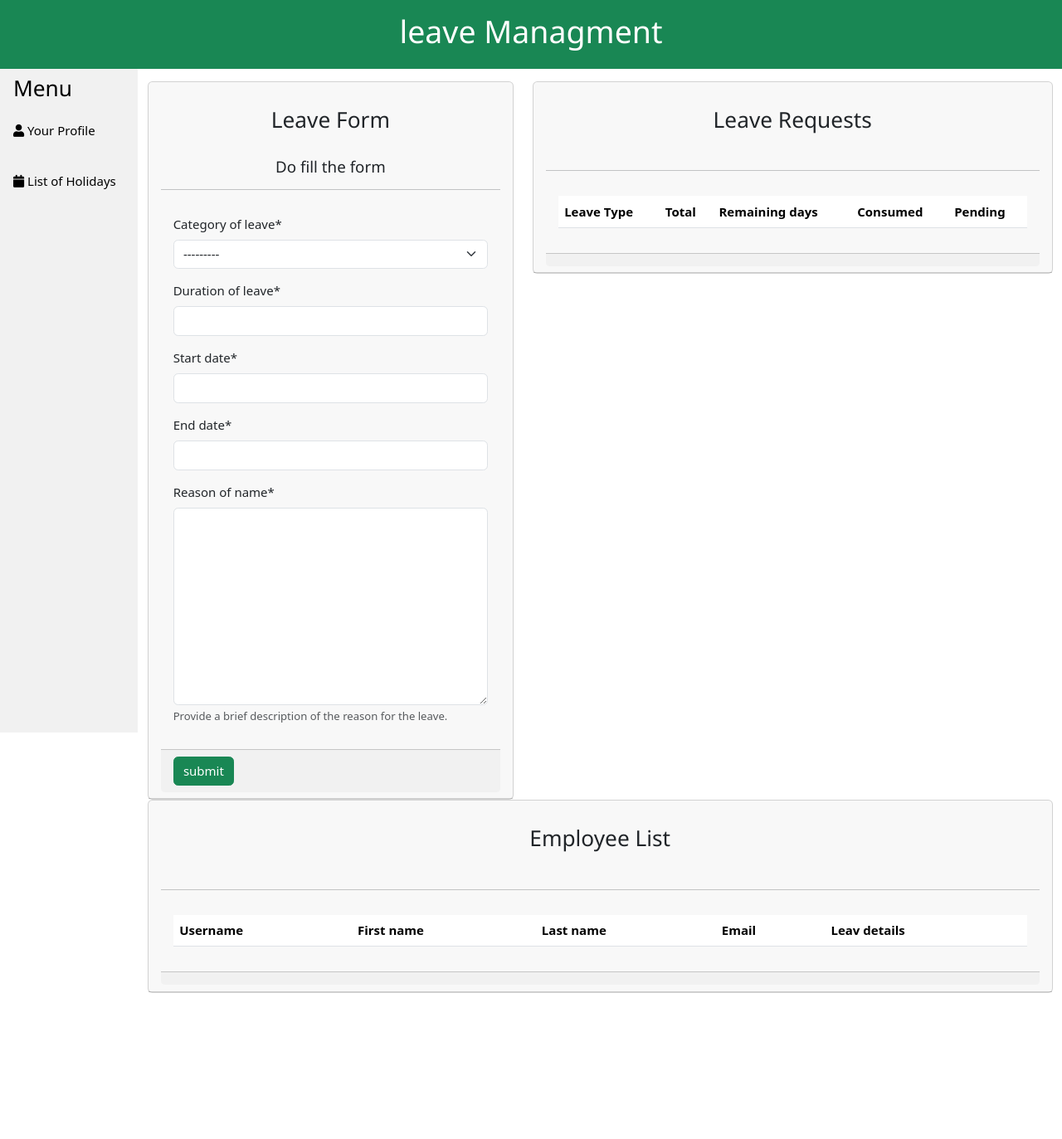
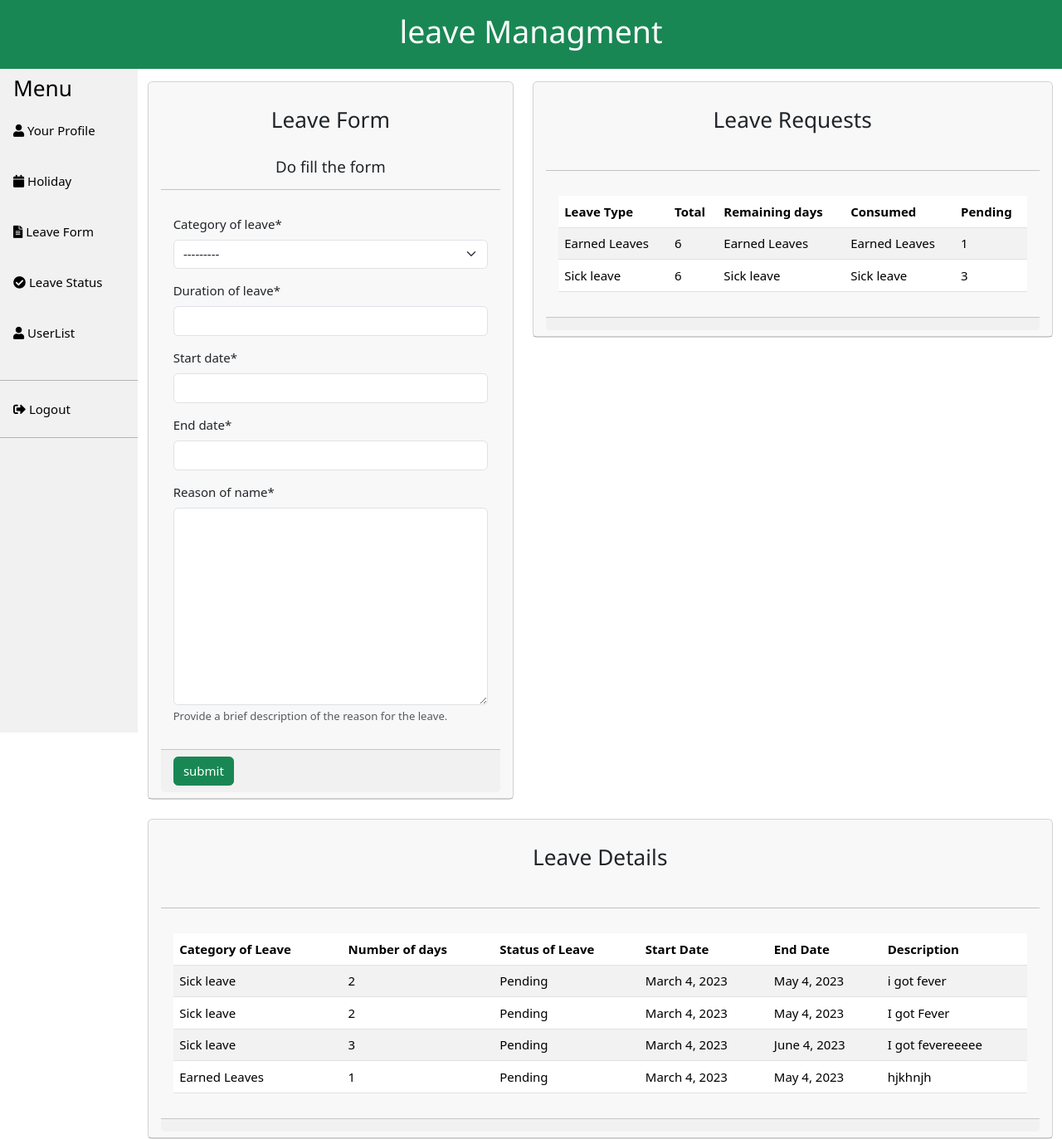
Before and after one commit to rachelneha/Leave__management, a Django app: page /dashboard/ in a window 1280 px wide. Shown: the whole page at 83% size. Before the commit the page ends 1197 px from the top, so only its background shows below. Run offline with Django 4.2, Linux system fonts and the light colour scheme; data comes from the database, SQL or seed files in the repository; both versions use the stored data as it was after the commit; lists and menus that the app fills with data are empty; some libraries are stand-ins or nearby versions.

Commit message:
third commit

```diff
--- a/dashboard/forms.py
+++ b/dashboard/forms.py
@@ -12,3 +12,8 @@
     class Meta:
         model = Holidays
         fields = ["name" ,"date"]
+
+class StatusUpdateForm(forms.ModelForm):
+    class Meta:
+        model = Leave
+        fields = ["application_status"]
--- a/dashboard/models.py
+++ b/dashboard/models.py
@@ -3,9 +3,9 @@
 
 # Create your models here.
 class User(AbstractUser):
-    salary = models.DecimalField(max_digits=10, decimal_places=2, null=True)
-    dob = models.DateField(null=True)
-    do_joining = models.DateField(null=True)
+    salary = models.DecimalField(max_digits=10, decimal_places=2, null=True,blank=True)
+    dob = models.DateField(null=True,blank=True)
+    do_joining = models.DateField(null=True,blank=True)
 
     def __str__(self):
         return self.first_name
@@ -19,12 +19,13 @@
         return self.name
 
 class Leave(models.Model):
-    user = models.ForeignKey(User,on_delete=models.CASCADE)
+    user = models.ForeignKey(User,on_delete=models.CASCADE,null = True)
     category_of_leave = models.ForeignKey(CategoryOfLeave,on_delete=models.CASCADE)
     duration_of_leave = models.IntegerField()
     start_date = models.DateField()
     end_date = models.DateField()
     STATUS =(
+        ('Pending', 'Pending'),
         ('Approved', 'Approved'),
         ('Rejected', 'Rejected'),
              )
@@ -32,7 +33,7 @@
     reason_of_leave = models.TextField(verbose_name ="Reason of name",null = True,help_text="Provide a brief description of the reason for the leave.")
 
     def __str__(self):
-        return self.category_of_leave
+        return self.category_of_leave.name
 
 class Holidays(models.Model):
     name = models.CharField(max_length=50)
--- a/dashboard/templates/base.html
+++ b/dashboard/templates/base.html
@@ -12,7 +12,6 @@
 <body>
 
 
-
 <div class="container-fluid p-3 bg-success text-white text-center">
     <h1>{% block title %}{% endblock %}</h1>
 
@@ -20,18 +19,33 @@
 
 <div class="w3-sidebar w3-light-grey w3-bar-block" style="width:13%">
     <h3 class="w3-bar-item">Menu</h3>
-  <a href="{% url 'profile' 1 %}" class="w3-bar-item w3-button">
+    <a href="{% url 'profile'  %}" class="w3-bar-item w3-button">
         <i class="fas fa-user"></i> Your Profile
     </a><br>
     <a href="{% url 'holiday' %}" class="w3-bar-item w3-button">
-    <i class="fas fa-calendar"></i> List of Holidays
+        <i class="fas fa-calendar"></i> Holiday
     </a><br>
+    <a href="{% url 'dashboard' %}" class="w3-bar-item w3-button">
+        <i class="fas fa-file-alt"></i> Leave Form
+    </a><br>
+     <a href="#" class="w3-bar-item w3-button">
+        <i class="fas fa-check-circle"></i> Leave Status
+    </a><br>
+
+    <a href="{% url 'userlist' %}" class="w3-bar-item w3-button">
+        <i class="fas fa-user"></i> UserList
+    </a><br>
+    <hr>
+    <a href="{% url 'logout' %}" class="w3-bar-item w3-button">
+        <i class="fas fa-sign-out-alt"></i> Logout
+    </a>
+    <hr>
 </div>
 
 <div style="margin-left:13%">
     <div class="container-fluid mt-3">
 
-  {% block content %}  {% endblock%}
+        {% block content %} {% endblock%}
     </div>
 
 
--- a/dashboard/templates/dashboard.html
+++ b/dashboard/templates/dashboard.html
@@ -47,10 +47,13 @@
                     </thead>
 
                     <tbody>
-                    {% for l in leave %}
+                    {% for leave_count in leave_count%}
                     <tr>
-                        <td> {{ l.category_of_leave.name}}</td>
-                        <td> {{ l.category_of_leave.total_number}}</td>
+                        <td>{{leave_count.category_of_leave__name}}</td>
+                        <td>{{leave_count.category_of_leave__total_number}}</td>
+                        <td>{{leave_count.category_of_leave__name}}</td>
+                        <td>{{leave_count.category_of_leave__name}}</td>
+                        <td>{{leave_count.total}}</td>
 
                     </tr>
                     {% endfor %}
@@ -64,29 +67,42 @@
 </div>
 </div>
 
-<div class="row">
+
+<div class="row mt-4">
     <div class="col">
         <div class="card">
             <div class="card-header">
                 <div class="mt-4 md-4 text-center">
-                    <h3>Employee List</h3> <br>
+                    <h3>Leave Details</h3> <br>
                     <hr>
                 </div>
                 <div class="card-body">
                     <table class="table table-hover table-striped">
                         <thead>
                         <tr>
-                            <th>Username</th>
-                            <th>First name</th>
-                            <th>Last name</th>
-                            <th>Email</th>
-                            <th>Leav details</th>
+                            <th>Category of Leave</th>
+                            <th>Number of days</th>
+                            <th>Status of Leave</th>
+                            <th> Start Date</th>
+                            <th> End Date</th>
+                            <th>Description</th>
+
 
                         </tr>
                         </thead>
 
                         <tbody>
+                        {% for l in leave %}
+                        <tr>
+                            <td> {{ l.category_of_leave.name}}</td>
+                            <td> {{ l.duration_of_leave}}</td>
+                            <td> {{ l.application_status}}</td>
+                            <td> {{ l.start_date}}</td>
+                            <td> {{ l.end_date}}</td>
+                            <td> {{ l.reason_of_leave}}</td>
 
+                        </tr>
+                        {% endfor %}
                         </tbody>
                     </table>
                 </div>
@@ -96,4 +112,5 @@
         </div>
     </div>
 </div>
+
 {% endblock%}
--- a/dashboard/templates/signup.html
+++ b/dashboard/templates/signup.html
@@ -1,4 +1,4 @@
-{% extends 'base.html'%}
+{% extends 'baseouter.html'%}
 
 {% block title %}  Sign Up {% endblock %}
 
--- a/dashboard/templates/userprofile.html
+++ b/dashboard/templates/userprofile.html
@@ -24,10 +24,12 @@
                         </div>
                         <div class="col-md-8">
 
-                            <h5>Employee Name: {{u.first_name}}{{last_name}}</h5>
+                            <h5>Employee Name: {{u.get_full_name}}</h5>
                             <p>UserName: {{u.username}}</p>
                             <p>Email: {{u.email}}</p>
-                            <p>Department: Department Placeholder</p>
+                            <p>Date of Birth: {{u.dob}}</p>
+                            <p>Date of Joining: {{u.do_joining}}</p>
+                            <p>Salary: {{u.salary}}</p>
 
                     </div>
                 </div>
--- a/dashboard/urls.py
+++ b/dashboard/urls.py
@@ -1,11 +1,14 @@
 from django.urls import path
 from . import views
-from dashboard.views import LeaveDasnboardView,HolidayFormCreateView,ProfileView
+from dashboard.views import LeaveDasnboardView,HolidayFormCreateView,ProfileView,LeaveStatusView,UserslistView
 
 urlpatterns = [
     path('signup/', views.signup, name="signup"),
     path('', views.login_view, name="login"),
+    path('logout/', views.logout_view, name="logout"),
+    path('status/<int:pk>', LeaveStatusView.as_view(), name="status"),
+    path('userlist/',UserslistView.as_view(), name="userlist"),
     path('holiday/', HolidayFormCreateView.as_view(),name="holiday"),
     path('dashboard/',LeaveDasnboardView.as_view(),name="dashboard"),
-    path('profile/<int:pk>', ProfileView.as_view(), name="profile"),
+    path('profile/', ProfileView.as_view(), name="profile"),
 ]
--- a/dashboard/views.py
+++ b/dashboard/views.py
@@ -1,9 +1,10 @@
 from django.shortcuts import render, redirect
 from django.http import HttpResponse
 from dashboard.models import User,Leave,Holidays
-from django.contrib.auth import authenticate, login
-from django.views.generic import CreateView,DetailView
-from dashboard.forms import LeaveForm,HolidayForm
+from django.contrib.auth import authenticate, login,logout
+from django.views.generic import CreateView,DetailView,ListView
+from dashboard.forms import LeaveForm,HolidayForm,StatusUpdateForm
+from django.db.models import Count
 
 # Create your views here.
 def signup(request):
@@ -89,11 +90,41 @@
     template_name = "userprofile.html"
     context_object_name = "u"
 
+    def get_object(self):
+        return self.request.user
+
+
 class LeaveDasnboardView(CreateView):
     model = Leave
     form_class = LeaveForm
     template_name = "dashboard.html"
-    context_object_name = "leave"
+    #context_object_name = "leave"
+    success_url = '/status/'
+
+    def form_valid(self, form):
+        form.instance.user = self.request.user
+        return super().form_valid(form)
+
+    def get_context_data(self, **kwargs):
+        context = super().get_context_data(**kwargs)
+        Leave_count = Leave.objects.values('category_of_leave__name','category_of_leave__total_number').annotate(total=Count('category_of_leave__name'))
+        Leavee = Leave.objects.all()
+        context['leave'] = Leavee
+        context['leave_count'] = Leave_count
+
+        return context
+
+
+class UserslistView(ListView):
+    model = User
+    template_name = "alluserslist.html"
+    context_object_name = "userd"
+
+    # def get_context_data(self, **kwargs):
+    #     context = super().get_context_data(**kwargs)
+    #     context['userd'] = User.objects.all()
+    #     return context
+
 
 
 class HolidayFormCreateView(CreateView):
@@ -101,3 +132,39 @@
     form_class = HolidayForm
     template_name = "holiday.html"
     context_object_name = "Holiday"
+    success_url='/holiday/'
+
+    def get_context_data(self, **kwargs):
+        context = super().get_context_data(**kwargs)
+        context['holiday_list'] = Holidays.objects.all()
+        return context
+
+def logout_view(request):
+    logout(request)
+    return redirect('/')
+
+
+class LeaveStatusView(ListView):
+    model = Leave
+    template_name = "leavestatus.html"
+    form_class = StatusUpdateForm
+
+    def get_queryset(self):
+        user_id = self.kwargs['pk']
+        return Leave.objects.filter(user_id=user_id)
+
+    def get_context_data(self,**kwargs):
+        context = super().get_context_data(**kwargs)
+        user_id = self.kwargs['pk']
+        context['employee'] = User.objects.get(id=user_id)
+
+        if self.request.method == 'POST':
+
+            form = StatusUpdateForm(self.request.POST)
+            if form.is_valid():
+
+                form.save()
+
+                return redirect('status')
+
+        return context
```
Also changed, not shown: dashboard/templates/alluserslist.html (added, +49 -0 lines), dashboard/templates/baseouter.html (added, +33 -0 lines), dashboard/templates/holiday.html (+44 -6 lines), dashboard/templates/leavestatus.html (added, +54 -0 lines), dashboard/templates/login.html (+9 -4 lines), dashboard/migrations/0005_alter_user_do_joining_alter_user_dob_and_more.py (added), dashboard/migrations/0006_alter_leave_user.py (added), dashboard/migrations/0007_alter_leave_application_status.py (added), db.sqlite3. Lines whose indentation alone changed are shown as unchanged.
